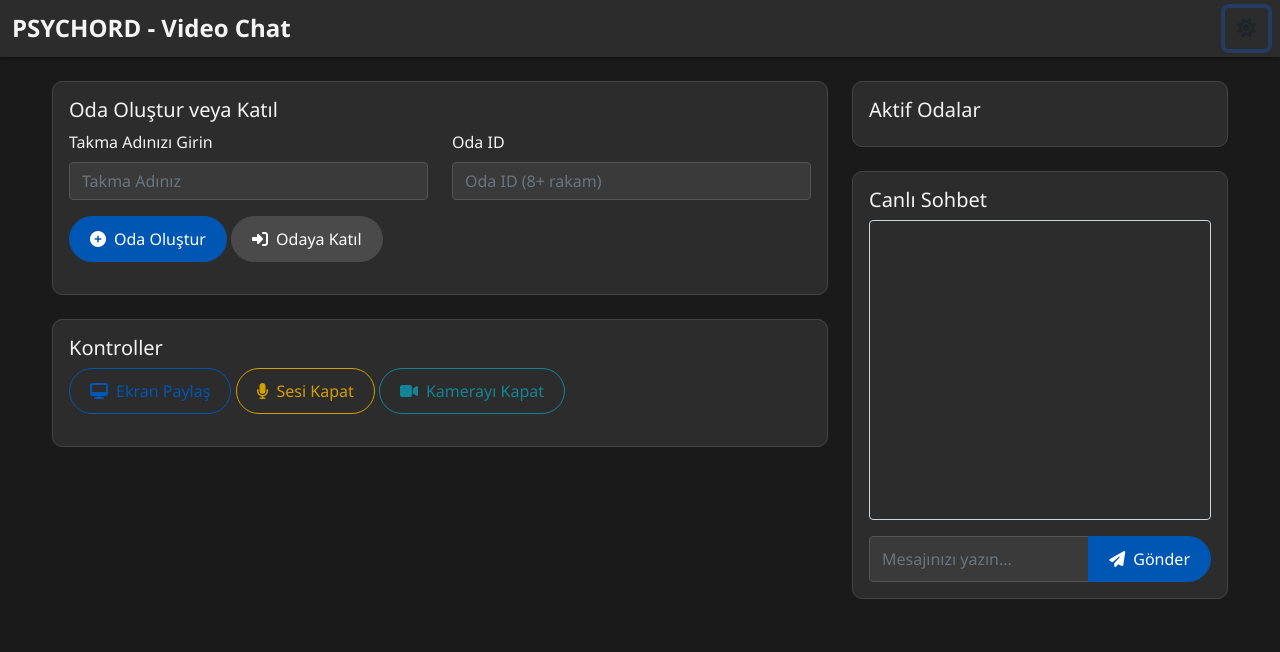
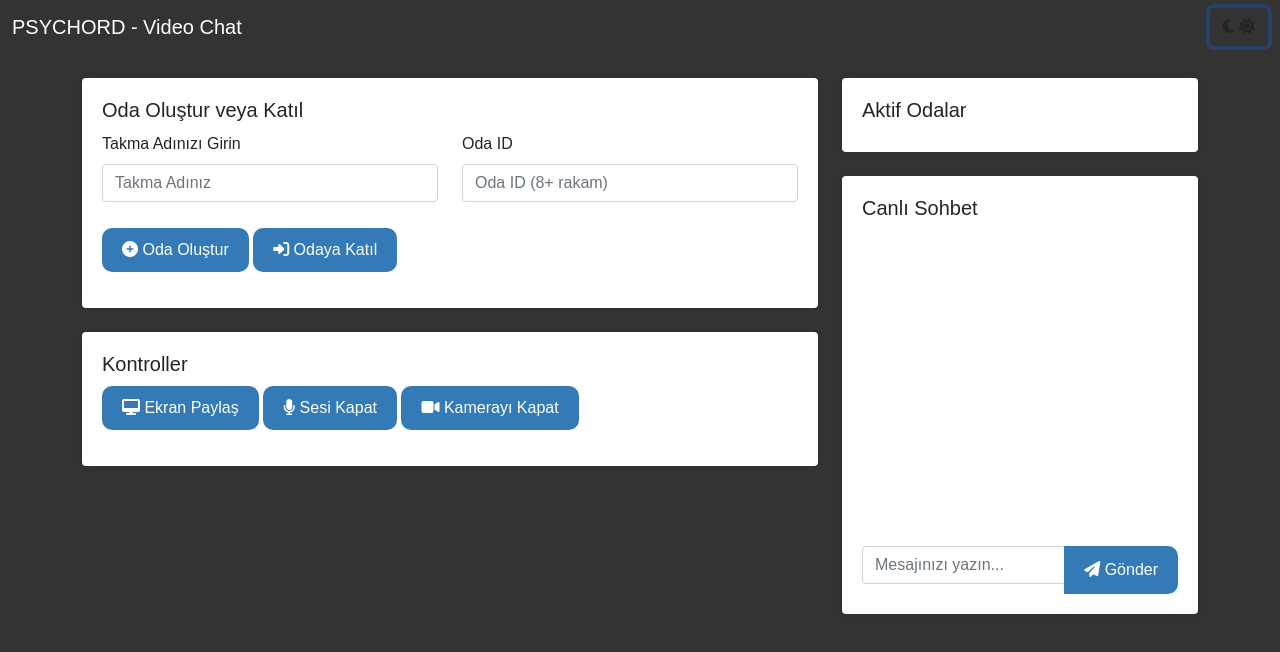
Before and after one commit to Lua00/31cordtest, a website: page index.html in a window 1280 px wide. Both pictures are taken after a click on the button 1248 px from the left and 28 px from the top of the page. Drawn offline with nearby package versions, Linux system fonts and the light colour scheme.

Commit message:
Update style.css

```diff
--- a/assets/css/style.css
+++ b/assets/css/style.css
@@ -1,280 +1,72 @@
 body {
-  font-family: 'Segoe UI', Tahoma, Geneva, Verdana, sans-serif;
-  transition: background-color 0.3s, color 0.3s;
-}
-
-body.light-mode {
-  background-color: #f4f4f4;
-  color: #333;
+    font-family: Arial, sans-serif;
+    background-color: #f5f5f5;
+    transition: background-color 0.5s;
 }
 
 body.dark-mode {
-  background-color: #1a1a1a;
-  color: #f4f4f4;
+    background-color: #333;
 }
 
 .navbar {
-  transition: background-color 0.3s;
-}
-
-.light-mode .navbar {
-  background-color: #ffffff;
-  box-shadow: 0 2px 4px rgba(0,0,0,0.1);
-}
-
-.dark-mode .navbar {
-  background-color: #2c2c2c;
-  box-shadow: 0 2px 4px rgba(0,0,0,0.3);
+    background-color: #333;
+    color: #fff;
 }
 
 .navbar-brand {
-  font-weight: bold;
-  font-size: 1.5rem;
-}
-
-.light-mode .navbar-brand {
-  color: #333;
-}
-
-.dark-mode .navbar-brand {
-  color: #f4f4f4;
-}
-
-.container {
-  max-width: 1200px;
-  margin: auto;
-}
-
-.btn-toggle {
-  background: none;
-  border: none;
-  cursor: pointer;
-  font-size: 1.2rem;
-}
-
-.light-mode .btn-toggle .fa-moon {
-  display: inline-block;
-}
-
-.light-mode .btn-toggle .fa-sun {
-  display: none;
-}
-
-.dark-mode .btn-toggle .fa-moon {
-  display: none;
-}
-
-.dark-mode .btn-toggle .fa-sun {
-  display: inline-block;
+    color: #fff;
 }
 
 .card {
-  transition: background-color 0.3s, border-color 0.3s;
-  border-radius: 10px;
-  overflow: hidden;
+    background-color: #fff;
+    border: none;
+    box-shadow: 0 0 10px rgba(0, 0, 0, 0.1);
 }
 
-.light-mode .card {
-  background-color: #ffffff;
-  border-color: #e0e0e0;
+.card-body {
+    padding: 20px;
 }
 
-.dark-mode .card {
-  background-color: #2c2c2c;
-  border-color: #444;
+.card-title {
+    margin-bottom: 10px;
 }
 
 .form-control {
-  border-radius: 0.25rem;
-  transition: border-color 0.3s, background-color 0.3s, color 0.3s;
-}
-
-.light-mode .form-control {
-  background-color: #ffffff;
-  color: #333;
-  border-color: #ced4da;
-}
-
-.dark-mode .form-control {
-  background-color: #3a3a3a;
-  color: #f4f4f4;
-  border-color: #555;
-}
-
-.btn {
-  border-radius: 0.25rem;
-  transition: background-color 0.3s, color 0.3s;
+    margin-bottom: 10px;
 }
 
 .btn-modern {
-  padding: 10px 20px;
-  font-size: 16px;
-  border-radius: 30px;
-  transition: all 0.3s ease;
-  display: inline-flex;
-  align-items: center;
-  justify-content: center;
-  gap: 8px;
+    padding: 10px 20px;
+    border: none;
+    border-radius: 10px;
+    background-color: #337ab7;
+    color: #fff;
+    cursor: pointer;
 }
 
 .btn-modern:hover {
-  transform: translateY(-2px);
-  box-shadow: 0 4px 6px rgba(0, 0, 0, 0.1);
-}
-
-.light-mode .btn-primary {
-  background-color: #007bff;
-  border-color: #007bff;
-}
-
-.dark-mode .btn-primary {
-  background-color: #0056b3;
-  border-color: #0056b3;
-}
-
-.light-mode .btn-secondary {
-  background-color: #6c757d;
-  border-color: #6c757d;
-}
-
-.dark-mode .btn-secondary {
-  background-color: #4a4a4a;
-  border-color: #4a4a4a;
-}
-
-.btn-outline-primary,
-.btn-outline-warning,
-.btn-outline-info,
-.btn-outline-danger {
-  transition: all 0.3s;
-}
-
-.light-mode .btn-outline-primary {
-  color: #007bff;
-  border-color: #007bff;
-}
-
-.dark-mode .btn-outline-primary {
-  color: #0056b3;
-  border-color: #0056b3;
-}
-
-.light-mode .btn-outline-warning {
-  color: #ffc107;
-  border-color: #ffc107;
-}
-
-.dark-mode .btn-outline-warning {
-  color: #d39e00;
-  border-color: #d39e00;
-}
-
-.light-mode .btn-outline-info {
-  color: #17a2b8;
-  border-color: #17a2b8;
-}
-
-.dark-mode .btn-outline-info {
-  color: #138496;
-  border-color: #138496;
-}
-
-.light-mode .btn-outline-danger {
-  color: #dc3545;
-  border-color: #dc3545;
-}
-
-.dark-mode .btn-outline-danger {
-  color: #c82333;
-  border-color: #c82333;
+    background-color: #23527c;
 }
 
 #participants-container {
-  margin-top: 2rem;
+    padding: 20px;
 }
 
-#participants-container .col-4 {
-  margin-bottom: 1rem;
+.participant {
+    margin-bottom: 20px;
 }
 
-#participants-container video {
-  width: 100%;
-  border-radius: 0.5rem;
-  transition: border-color 0.3s;
+.video-container {
+    position: relative;
+    padding-bottom: 56.25%;
+    height: 0;
+    overflow: hidden;
 }
 
-.light-mode #participants-container video {
-  border: 2px solid #ced4da;
+.video-container iframe {
+    position: absolute;
+    top: 0;
+    left: 0;
+    width: 100%;
+    height: 100%;
 }
-
-.dark-mode #participants-container video {
-  border: 2px solid #4a4a4a;
-}
-
-.notification {
-  position: fixed;
-  bottom: 20px;
-  right: 20px;
-  padding: 10px 20px;
-  border-radius: 5px;
-  font-weight: bold;
-  z-index: 1000;
-  transition: background-color 0.3s, color 0.3s;
-}
-
-.light-mode .notification {
-  background-color: #007bff;
-  color: #ffffff;
-}
-
-.dark-mode .notification {
-  background-color: #0056b3;
-  color: #f4f4f4;
-}
-
-#chat-messages {
-  height: 300px;
-  overflow-y: auto;
-  border: 1px solid #ced4da;
-  border-radius: 0.25rem;
-  padding: 10px;
-  margin-bottom: 10px;
-}
-
-.chat-message {
-  margin-bottom: 10px;
-  padding: 5px 10px;
-  border-radius: 5px;
-}
-
-.light-mode .chat-message {
-  background-color: #f1f1f1;
-}
-
-.dark-mode .chat-message {
-  background-color: #3a3a3a;
-}
-
-.chat-message .sender {
-  font-weight: bold;
-  margin-right: 5px;
-}
-
-.chat-message .timestamp {
-  font-size: 0.8em;
-  color: #888;
-}
-
-#active-rooms-list .list-group-item {
-  transition: background-color 0.3s, color 0.3s;
-}
-
-.light-mode #active-rooms-list .list-group-item {
-  background-color: #ffffff;
-  color: #333;
-}
-
-.dark-mode #active-rooms-list  .list-group-item {
-  background-color: #3a3a3a;
-  color: #f4f4f4;
-}
```
